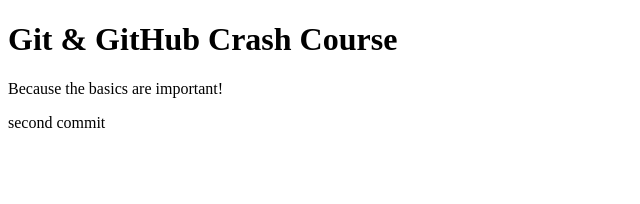
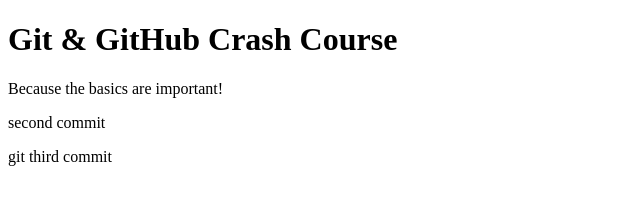
Before and after one commit to sandeep1242/Firstrepositary, a plain HTML site: page index.html in a window 1280 px wide. Shown: the whole page, without its empty margins (0-640 px from the left). Drawn offline with Linux system fonts and the light colour scheme.

Commit message:
my third commit

```diff
--- a/index.html
+++ b/index.html
@@ -10,5 +10,6 @@
     <h1>Git & GitHub Crash Course</h1>
     <p>Because the basics are important!</p>
     <p>second commit</p>
+    <p>git third commit</p>
   </body>
 </html>
```
